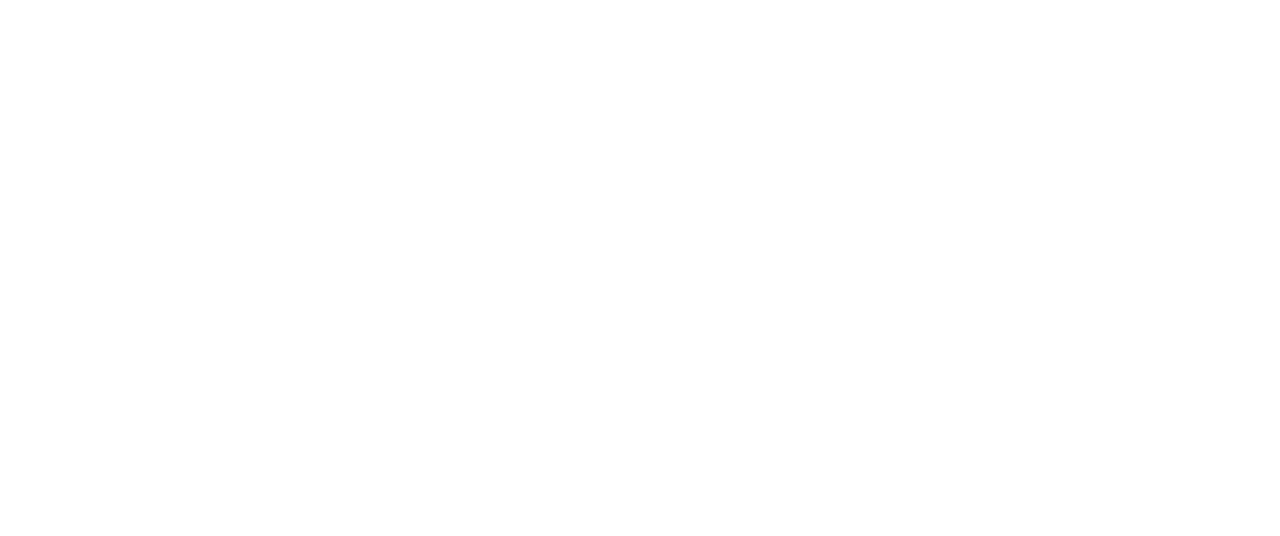
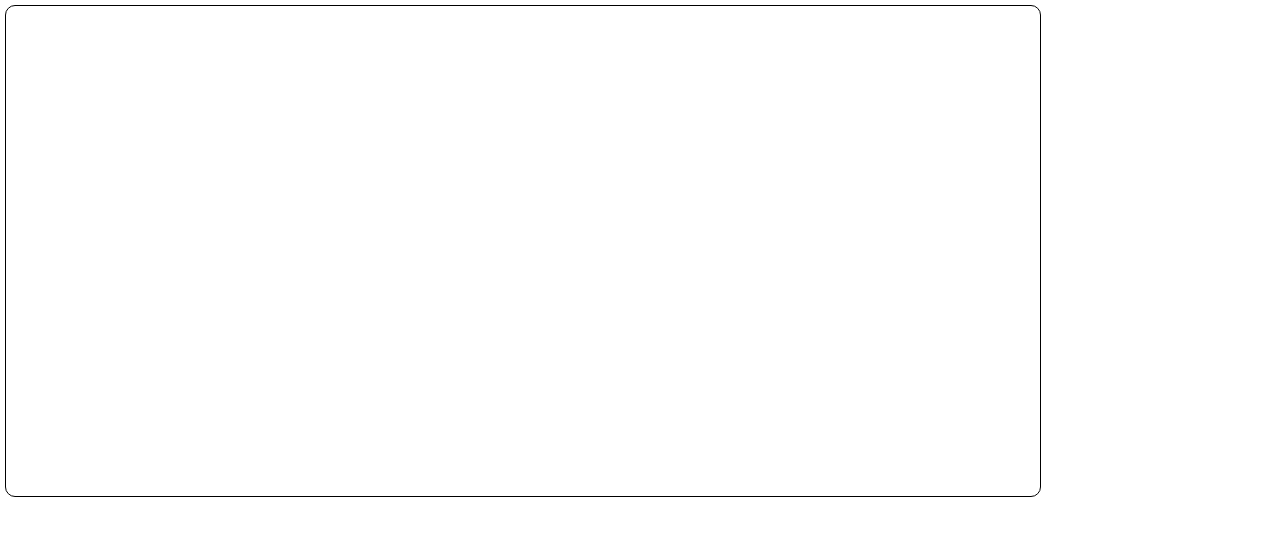
Before and after one commit to Lycolia/react-md-editor, a React (Create React App) app: page / in a window 1280 px wide. Shown: the top 536 px of the page. Built offline with nearby package versions, Linux system fonts and the light colour scheme; the HTML template or start-up script is replaced by a standard one.

Commit message:
add editor styling

```diff
--- a/src/index.css
+++ b/src/index.css
@@ -11,3 +11,14 @@
   font-family: source-code-pro, Menlo, Monaco, Consolas, 'Courier New',
     monospace;
 }
+
+.DraftEditor-root {
+  margin: 5px;
+  padding: 5px;
+  min-height: 60vh;
+  max-width: 80vw;
+  border-color: #000;
+  border-style: solid;
+  border-width: 1px;
+  border-radius: 10px;
+}
```
